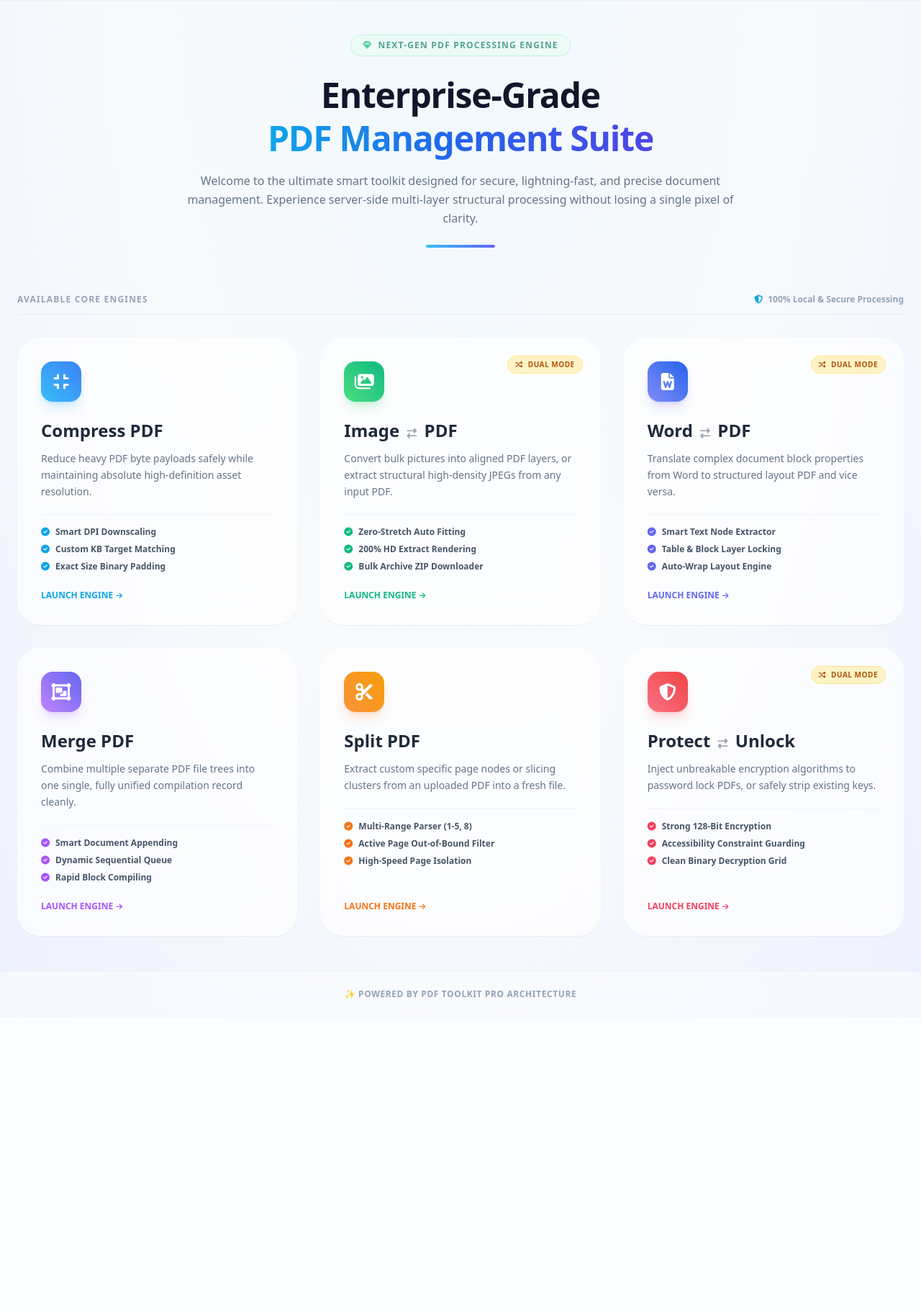
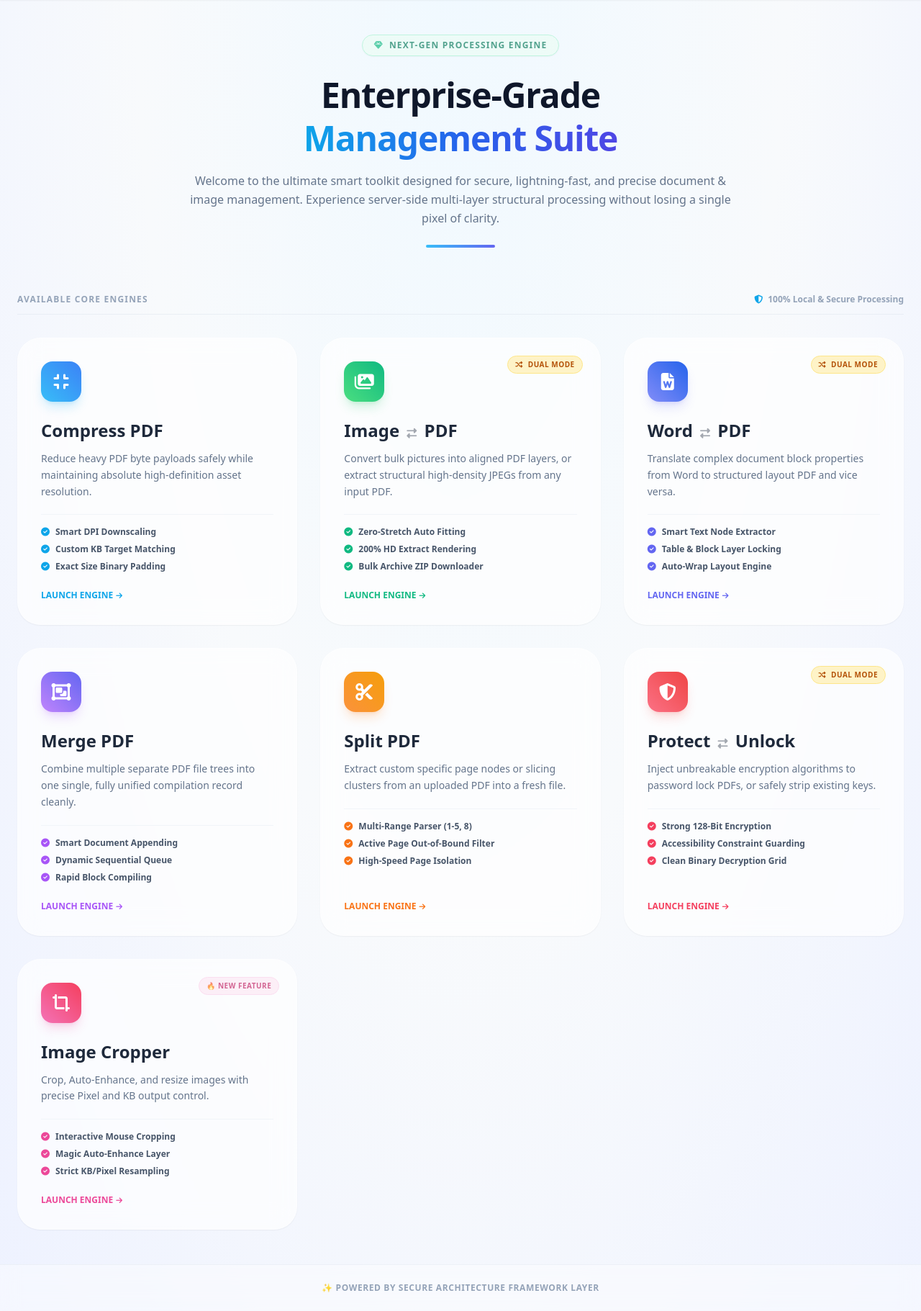
Before and after one commit to prafullt1506-cell/smart-pdf-web, a Flask app: page / in a window 1280 px wide. Shown: the part 83-1904 px from the top of the page at 72% size. Before the commit the page ends 1470 px from the top, so only its background shows below. Run offline with Flask 3, Linux system fonts and the light colour scheme; some libraries are stand-ins or nearby versions.

Commit message:
Update index.html

```diff
--- a/templates/index.html
+++ b/templates/index.html
@@ -4,12 +4,9 @@
     <meta charset="UTF-8">
     <meta name="viewport" content="width=device-width, initial-scale=1.0">
     <title>PDF Toolkit Pro - Enterprise Edition</title>
-    <!-- Tailwind CSS -->
     <script src="https://cdn.tailwindcss.com"></script>
-    <!-- FontAwesome Icons -->
     <link rel="stylesheet" href="https://cdnjs.cloudflare.com/ajax/libs/font-awesome/6.4.0/css/all.min.css">
 
-    <!-- Dark Mode & Custom Config -->
     <script>
         tailwind.config = {
             darkMode: 'class',
@@ -55,51 +52,43 @@
 </head>
 <body class="bg-[radial-gradient(ellipse_at_top,_var(--tw-gradient-stops))] from-sky-50 via-slate-50 to-indigo-50 text-slate-800 dark:bg-darkBg dark:from-slate-950 dark:via-darkBg dark:to-slate-900 dark:text-slate-200 transition-colors duration-500 min-h-screen flex flex-col font-sans">
 
-    <!-- Navbar -->
     <nav class="glass-nav py-4 px-8 sticky top-0 z-50 transition-all shadow-sm">
         <div class="max-w-7xl mx-auto flex justify-between items-center">
             <div class="flex items-center space-x-3 group cursor-pointer">
                 <div class="bg-gradient-to-tr from-red-500 to-rose-600 p-2 rounded-xl shadow-md shadow-red-500/20 group-hover:scale-110 transition-transform">
                     <i class="fa-solid fa-file-pdf text-white text-xl"></i>
                 </div>
-                <!-- 🔥 BRAND NAME UPDATED HERE -->
                 <h1 class="text-2xl font-black bg-clip-text text-transparent bg-gradient-to-r from-slate-900 to-slate-700 dark:from-white dark:to-slate-400 tracking-tight">PDF Toolkit <span class="text-sky-500 font-medium text-sm tracking-widest uppercase ml-1">Pro</span></h1>
             </div>
-            <!-- Theme Toggle -->
             <button id="theme-toggle" class="p-2.5 rounded-xl bg-white/80 dark:bg-slate-800/80 border border-slate-200 dark:border-slate-700 shadow-sm hover:shadow-md transition-all">
                 <i id="theme-icon" class="fa-solid fa-moon text-lg text-slate-600 dark:text-yellow-400"></i>
             </button>
         </div>
     </nav>
 
-    <!-- Main Content -->
     <main class="flex-grow max-w-7xl mx-auto w-full px-6 py-12">
 
-        <!-- Premium Introduction / Hero Section -->
         <div class="text-center max-w-3xl mx-auto mb-16">
             <span class="inline-flex items-center gap-2 px-4 py-1.5 rounded-full bg-emerald-50 dark:bg-emerald-950/30 text-emerald-700 dark:text-emerald-400 font-bold text-xs uppercase tracking-widest mb-6 border border-emerald-200 dark:border-emerald-900/30 shadow-sm animate-pulse">
-                <i class="fa-solid fa-gem text-emerald-500"></i> Next-Gen PDF Processing Engine
+                <i class="fa-solid fa-gem text-emerald-500"></i> Next-Gen Processing Engine
             </span>
             <h2 class="text-5xl font-black text-slate-900 dark:text-white tracking-tight mb-4 leading-tight">
                 Enterprise-Grade <br class="sm:block hidden">
-                <span class="bg-clip-text text-transparent bg-gradient-to-r from-sky-500 via-blue-600 to-indigo-600 dark:from-sky-400 dark:via-blue-400 dark:to-indigo-400">PDF Management Suite</span>
+                <span class="bg-clip-text text-transparent bg-gradient-to-r from-sky-500 via-blue-600 to-indigo-600 dark:from-sky-400 dark:via-blue-400 dark:to-indigo-400">Management Suite</span>
             </h2>
             <p class="text-md font-medium text-slate-500 dark:text-slate-400 leading-relaxed mb-6">
-                Welcome to the ultimate smart toolkit designed for secure, lightning-fast, and precise document management. Experience server-side multi-layer structural processing without losing a single pixel of clarity.
+                Welcome to the ultimate smart toolkit designed for secure, lightning-fast, and precise document & image management. Experience server-side multi-layer structural processing without losing a single pixel of clarity.
             </p>
             <div class="w-24 h-1 bg-gradient-to-r from-sky-400 to-indigo-500 mx-auto rounded-full"></div>
         </div>
 
-        <!-- Section Title -->
         <div class="mb-8 border-b border-slate-200/60 dark:border-slate-800/60 pb-3 flex items-center justify-between">
             <h3 class="text-xs font-black tracking-widest uppercase text-slate-400 dark:text-slate-500">Available Core Engines</h3>
             <span class="text-xs text-slate-400 dark:text-slate-500 font-semibold"><i class="fa-solid fa-shield-halved mr-1 text-sky-500"></i> 100% Local & Secure Processing</span>
         </div>
 
-        <!-- Tools Grid -->
         <div class="grid grid-cols-1 md:grid-cols-2 lg:grid-cols-3 gap-8">
 
-            <!-- 1. Compress PDF -->
             <a href="/compress_page" class="group relative flex flex-col justify-between glass-card rounded-[2rem] p-8 shadow-sm hover:shadow-[0_20px_50px_-12px_rgba(14,165,233,0.15)] hover:-translate-y-1.5 transition-all duration-300">
                 <div>
                     <div class="w-14 h-14 rounded-2xl bg-gradient-to-tr from-sky-400 to-blue-500 text-white flex items-center justify-center mb-6 shadow-lg shadow-sky-500/20 group-hover:scale-110 transition-transform">
@@ -107,8 +96,6 @@
                     </div>
                     <h4 class="text-2xl font-extrabold text-slate-800 dark:text-white mb-3">Compress PDF</h4>
                     <p class="text-sm text-slate-500 dark:text-slate-400 font-medium mb-5 leading-relaxed">Reduce heavy PDF byte payloads safely while maintaining absolute high-definition asset resolution.</p>
-
-                    <!-- Details Matrix -->
                     <ul class="space-y-2 border-t border-slate-100 dark:border-slate-800/50 pt-4 mb-6 text-xs font-bold text-slate-600 dark:text-slate-400">
                         <li class="flex items-center gap-2"><i class="fa-solid fa-circle-check text-sky-500"></i> Smart DPI Downscaling</li>
                         <li class="flex items-center gap-2"><i class="fa-solid fa-circle-check text-sky-500"></i> Custom KB Target Matching</li>
@@ -118,7 +105,6 @@
                 <span class="text-xs font-black text-sky-500 group-hover:translate-x-1.5 transition-transform flex items-center gap-1">LAUNCH ENGINE <i class="fa-solid fa-arrow-right text-[10px]"></i></span>
             </a>
 
-            <!-- 2. Image to PDF / PDF to Image (Swap) -->
             <a href="/image_pdf_page" class="group relative flex flex-col justify-between glass-card rounded-[2rem] p-8 shadow-sm hover:shadow-[0_20px_50px_-12px_rgba(34,197,94,0.15)] hover:-translate-y-1.5 transition-all duration-300">
                 <div class="absolute top-6 right-6 bg-amber-100 dark:bg-amber-950/30 text-amber-700 dark:text-amber-400 text-[10px] font-black px-2.5 py-1 rounded-full uppercase tracking-wider border border-amber-200 dark:border-amber-900/30">
                     <i class="fa-solid fa-shuffle mr-1"></i> Dual Mode
@@ -129,7 +115,6 @@
                     </div>
                     <h4 class="text-2xl font-extrabold text-slate-800 dark:text-white mb-3">Image <i class="fa-solid fa-right-left text-sm mx-1 opacity-40"></i> PDF</h4>
                     <p class="text-sm text-slate-500 dark:text-slate-400 font-medium mb-5 leading-relaxed">Convert bulk pictures into aligned PDF layers, or extract structural high-density JPEGs from any input PDF.</p>
-
                     <ul class="space-y-2 border-t border-slate-100 dark:border-slate-800/50 pt-4 mb-6 text-xs font-bold text-slate-600 dark:text-slate-400">
                         <li class="flex items-center gap-2"><i class="fa-solid fa-circle-check text-emerald-500"></i> Zero-Stretch Auto Fitting</li>
                         <li class="flex items-center gap-2"><i class="fa-solid fa-circle-check text-emerald-500"></i> 200% HD Extract Rendering</li>
@@ -139,7 +124,6 @@
                 <span class="text-xs font-black text-emerald-500 group-hover:translate-x-1.5 transition-transform flex items-center gap-1">LAUNCH ENGINE <i class="fa-solid fa-arrow-right text-[10px]"></i></span>
             </a>
 
-            <!-- 3. Word to PDF / PDF to Word (Swap) -->
             <a href="/word_pdf_page" class="group relative flex flex-col justify-between glass-card rounded-[2rem] p-8 shadow-sm hover:shadow-[0_20px_50px_-12px_rgba(99,102,241,0.15)] hover:-translate-y-1.5 transition-all duration-300">
                 <div class="absolute top-6 right-6 bg-amber-100 dark:bg-amber-950/30 text-amber-700 dark:text-amber-400 text-[10px] font-black px-2.5 py-1 rounded-full uppercase tracking-wider border border-amber-200 dark:border-amber-900/30">
                     <i class="fa-solid fa-shuffle mr-1"></i> Dual Mode
@@ -150,7 +134,6 @@
                     </div>
                     <h4 class="text-2xl font-extrabold text-slate-800 dark:text-white mb-3">Word <i class="fa-solid fa-right-left text-sm mx-1 opacity-40"></i> PDF</h4>
                     <p class="text-sm text-slate-500 dark:text-slate-400 font-medium mb-5 leading-relaxed">Translate complex document block properties from Word to structured layout PDF and vice versa.</p>
-
                     <ul class="space-y-2 border-t border-slate-100 dark:border-slate-800/50 pt-4 mb-6 text-xs font-bold text-slate-600 dark:text-slate-400">
                         <li class="flex items-center gap-2"><i class="fa-solid fa-circle-check text-indigo-500"></i> Smart Text Node Extractor</li>
                         <li class="flex items-center gap-2"><i class="fa-solid fa-circle-check text-indigo-500"></i> Table & Block Layer Locking</li>
@@ -160,7 +143,6 @@
                 <span class="text-xs font-black text-indigo-500 group-hover:translate-x-1.5 transition-transform flex items-center gap-1">LAUNCH ENGINE <i class="fa-solid fa-arrow-right text-[10px]"></i></span>
             </a>
 
-            <!-- 4. Merge PDF -->
             <a href="/merge_page" class="group relative flex flex-col justify-between glass-card rounded-[2rem] p-8 shadow-sm hover:shadow-[0_20px_50px_-12px_rgba(168,85,247,0.15)] hover:-translate-y-1.5 transition-all duration-300">
                 <div>
                     <div class="w-14 h-14 rounded-2xl bg-gradient-to-tr from-purple-400 to-indigo-500 text-white flex items-center justify-center mb-6 shadow-lg shadow-purple-500/20 group-hover:scale-110 transition-transform">
@@ -168,7 +150,6 @@
                     </div>
                     <h4 class="text-2xl font-extrabold text-slate-800 dark:text-white mb-3">Merge PDF</h4>
                     <p class="text-sm text-slate-500 dark:text-slate-400 font-medium mb-5 leading-relaxed">Combine multiple separate PDF file trees into one single, fully unified compilation record cleanly.</p>
-
                     <ul class="space-y-2 border-t border-slate-100 dark:border-slate-800/50 pt-4 mb-6 text-xs font-bold text-slate-600 dark:text-slate-400">
                         <li class="flex items-center gap-2"><i class="fa-solid fa-circle-check text-purple-500"></i> Smart Document Appending</li>
                         <li class="flex items-center gap-2"><i class="fa-solid fa-circle-check text-purple-500"></i> Dynamic Sequential Queue</li>
@@ -178,7 +159,6 @@
                 <span class="text-xs font-black text-purple-500 group-hover:translate-x-1.5 transition-transform flex items-center gap-1">LAUNCH ENGINE <i class="fa-solid fa-arrow-right text-[10px]"></i></span>
             </a>
 
-            <!-- 5. Split PDF -->
             <a href="/split_page" class="group relative flex flex-col justify-between glass-card rounded-[2rem] p-8 shadow-sm hover:shadow-[0_20px_50px_-12px_rgba(249,115,22,0.15)] hover:-translate-y-1.5 transition-all duration-300">
                 <div>
                     <div class="w-14 h-14 rounded-2xl bg-gradient-to-tr from-orange-400 to-amber-500 text-white flex items-center justify-center mb-6 shadow-lg shadow-orange-500/20 group-hover:scale-110 transition-transform">
@@ -186,7 +166,6 @@
                     </div>
                     <h4 class="text-2xl font-extrabold text-slate-800 dark:text-white mb-3">Split PDF</h4>
                     <p class="text-sm text-slate-500 dark:text-slate-400 font-medium mb-5 leading-relaxed">Extract custom specific page nodes or slicing clusters from an uploaded PDF into a fresh file.</p>
-
                     <ul class="space-y-2 border-t border-slate-100 dark:border-slate-800/50 pt-4 mb-6 text-xs font-bold text-slate-600 dark:text-slate-400">
                         <li class="flex items-center gap-2"><i class="fa-solid fa-circle-check text-orange-500"></i> Multi-Range Parser (1-5, 8)</li>
                         <li class="flex items-center gap-2"><i class="fa-solid fa-circle-check text-orange-500"></i> Active Page Out-of-Bound Filter</li>
@@ -196,7 +175,6 @@
                 <span class="text-xs font-black text-orange-500 group-hover:translate-x-1.5 transition-transform flex items-center gap-1">LAUNCH ENGINE <i class="fa-solid fa-arrow-right text-[10px]"></i></span>
             </a>
 
-            <!-- 6. Protect & Unlock (Swap) -->
             <a href="/security_page" class="group relative flex flex-col justify-between glass-card rounded-[2rem] p-8 shadow-sm hover:shadow-[0_20px_50px_-12px_rgba(239,68,68,0.15)] hover:-translate-y-1.5 transition-all duration-300">
                 <div class="absolute top-6 right-6 bg-amber-100 dark:bg-amber-950/30 text-amber-700 dark:text-amber-400 text-[10px] font-black px-2.5 py-1 rounded-full uppercase tracking-wider border border-amber-200 dark:border-amber-900/30">
                     <i class="fa-solid fa-shuffle mr-1"></i> Dual Mode
@@ -207,7 +185,6 @@
                     </div>
                     <h4 class="text-2xl font-extrabold text-slate-800 dark:text-white mb-3">Protect <i class="fa-solid fa-right-left text-sm mx-1 opacity-40"></i> Unlock</h4>
                     <p class="text-sm text-slate-500 dark:text-slate-400 font-medium mb-5 leading-relaxed">Inject unbreakable encryption algorithms to password lock PDFs, or safely strip existing keys.</p>
-
                     <ul class="space-y-2 border-t border-slate-100 dark:border-slate-800/50 pt-4 mb-6 text-xs font-bold text-slate-600 dark:text-slate-400">
                         <li class="flex items-center gap-2"><i class="fa-solid fa-circle-check text-rose-500"></i> Strong 128-Bit Encryption</li>
                         <li class="flex items-center gap-2"><i class="fa-solid fa-circle-check text-rose-500"></i> Accessibility Constraint Guarding</li>
@@ -217,15 +194,32 @@
                 <span class="text-xs font-black text-rose-500 group-hover:translate-x-1.5 transition-transform flex items-center gap-1">LAUNCH ENGINE <i class="fa-solid fa-arrow-right text-[10px]"></i></span>
             </a>
 
+            <a href="/image-crop" class="group relative flex flex-col justify-between glass-card rounded-[2rem] p-8 shadow-sm hover:shadow-[0_20px_50px_-12px_rgba(236,72,153,0.15)] hover:-translate-y-1.5 transition-all duration-300">
+                <div class="absolute top-6 right-6 bg-pink-100 dark:bg-pink-950/30 text-pink-700 dark:text-pink-400 text-[10px] font-black px-2.5 py-1 rounded-full uppercase tracking-wider border border-pink-200 dark:border-pink-900/30 animate-pulse">
+                    🔥 New Feature
+                </div>
+                <div>
+                    <div class="w-14 h-14 rounded-2xl bg-gradient-to-tr from-pink-400 to-rose-500 text-white flex items-center justify-center mb-6 shadow-lg shadow-pink-500/20 group-hover:scale-110 transition-transform">
+                        <i class="fa-solid fa-crop-simple text-2xl"></i>
+                    </div>
+                    <h4 class="text-2xl font-extrabold text-slate-800 dark:text-white mb-3">Image Cropper</h4>
+                    <p class="text-sm text-slate-500 dark:text-slate-400 font-medium mb-5 leading-relaxed">Crop, Auto-Enhance, and resize images with precise Pixel and KB output control.</p>
+                    <ul class="space-y-2 border-t border-slate-100 dark:border-slate-800/50 pt-4 mb-6 text-xs font-bold text-slate-600 dark:text-slate-400">
+                        <li class="flex items-center gap-2"><i class="fa-solid fa-circle-check text-pink-500"></i> Interactive Mouse Cropping</li>
+                        <li class="flex items-center gap-2"><i class="fa-solid fa-circle-check text-pink-500"></i> Magic Auto-Enhance Layer</li>
+                        <li class="flex items-center gap-2"><i class="fa-solid fa-circle-check text-pink-500"></i> Strict KB/Pixel Resampling</li>
+                    </ul>
+                </div>
+                <span class="text-xs font-black text-pink-500 group-hover:translate-x-1.5 transition-transform flex items-center gap-1">LAUNCH ENGINE <i class="fa-solid fa-arrow-right text-[10px]"></i></span>
+            </a>
+
         </div>
     </main>
 
-    <!-- Footer -->
     <footer class="bg-white/40 dark:bg-slate-900/40 backdrop-blur-md py-6 text-center border-t border-slate-200/50 dark:border-slate-800/50 transition-colors">
-        <p class="text-slate-400 dark:text-slate-500 text-xs font-bold tracking-wider uppercase">✨ Powered by PDF Toolkit Pro Architecture</p>
+        <p class="text-slate-400 dark:text-slate-500 text-xs font-bold tracking-wider uppercase">✨ Powered by Secure Architecture Framework Layer</p>
     </footer>
 
-    <!-- Dark Mode Logic Script -->
     <script>
         const themeToggleBtn = document.getElementById('theme-toggle');
         const themeIcon = document.getElementById('theme-icon');
```
